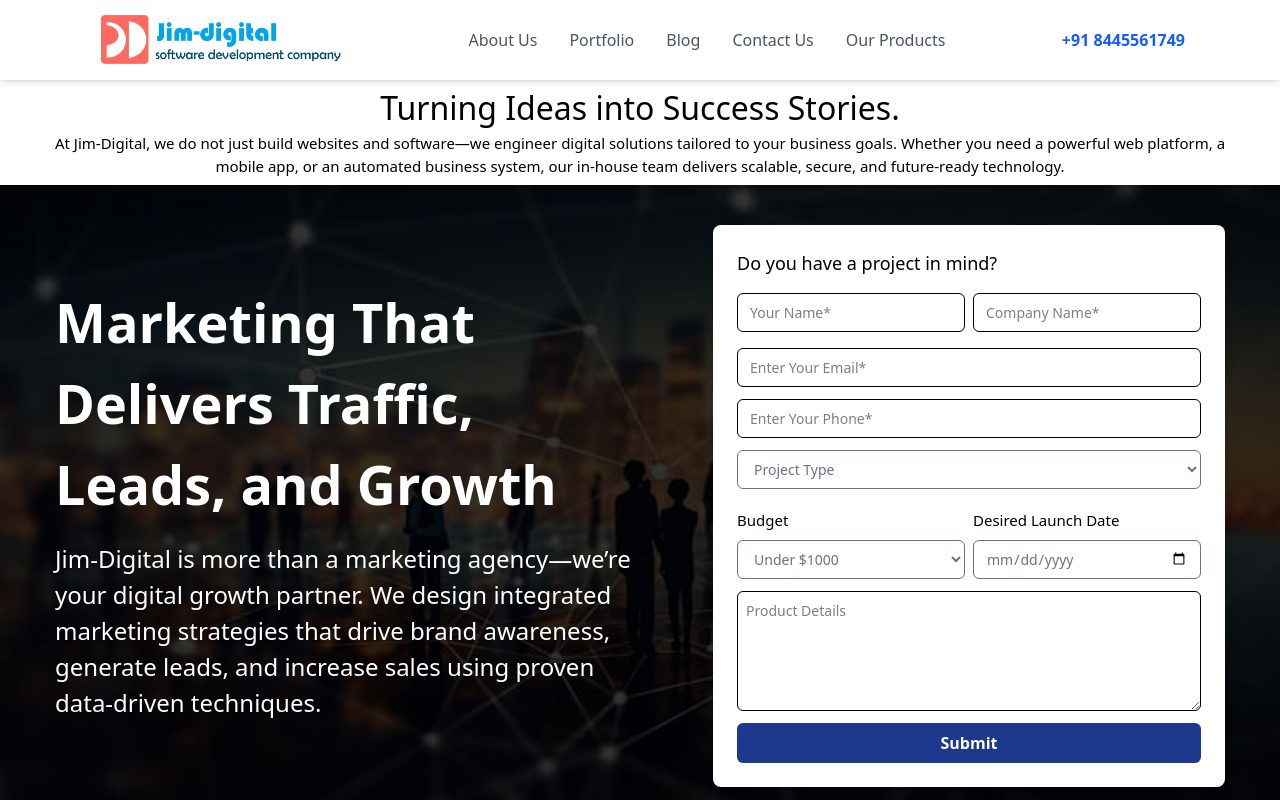
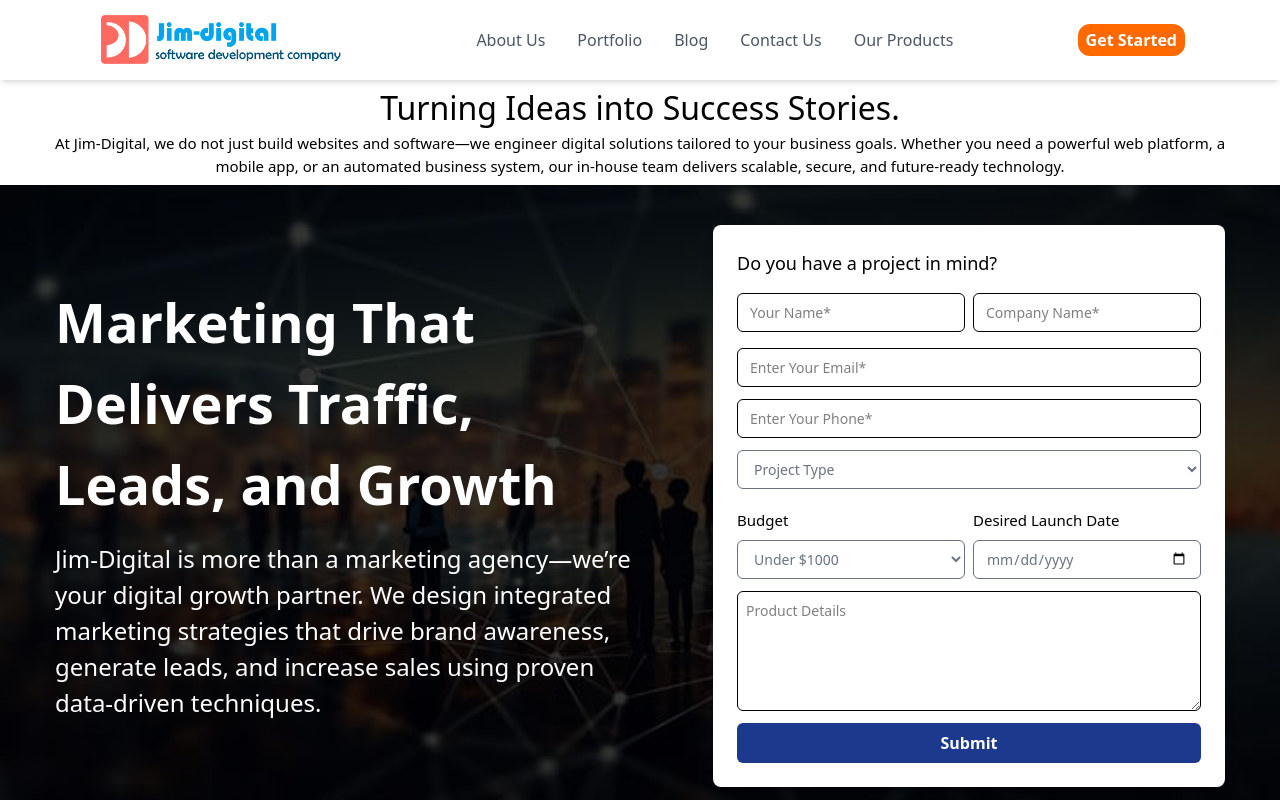
Before and after one commit to PiyushSharma8279/Jim-Digital, a React (Vite) app: page / in a window 1280 px wide. Shown: the top 800 px of the page. Built offline with nearby package versions, Linux system fonts and the light colour scheme.

Commit message:
add mobile

```diff
--- a/src/Components/Header/Header.jsx
+++ b/src/Components/Header/Header.jsx
@@ -68,12 +68,12 @@ function Header() {
         {/* CTA: Phone Number (Icon for mobile, number for desktop) */}
         <a
           href="tel:+918445561749"
-          className="flex items-center gap-2 text-blue-600 hover:text-amber-500 transition font-semibold"
+          className="flex items-center gap-2 text-white bg-orange-500 py-1 px-2 rounded-xl hover:text-amber-500 transition font-bold"
         >
           {/* Phone icon - only visible on mobile */}
           <FaPhone size={20} className="lg:hidden" />
           {/* Number text - only visible on desktop */}
-          <span className="hidden lg:inline">+91 8445561749</span>
+          <span className="hidden lg:inline">Get Started</span>
         </a>
 
         {/* Mobile Hamburger */}
@@ -141,16 +141,7 @@ function Header() {
           </div>
         </nav>
 
-        {/* CTA button inside menu */}
-        <div
-          onClick={() => {
-            navigate("/get-started");
-            setMenuOpen(false);
-          }}
-          className="mt-10 bg-blue-900 text-white font-bold px-5 py-2 rounded-xl cursor-pointer hover:bg-amber-500 transition text-center"
-        >
-          Get Started
-        </div>
+
       </div>
     </header>
   );
```
